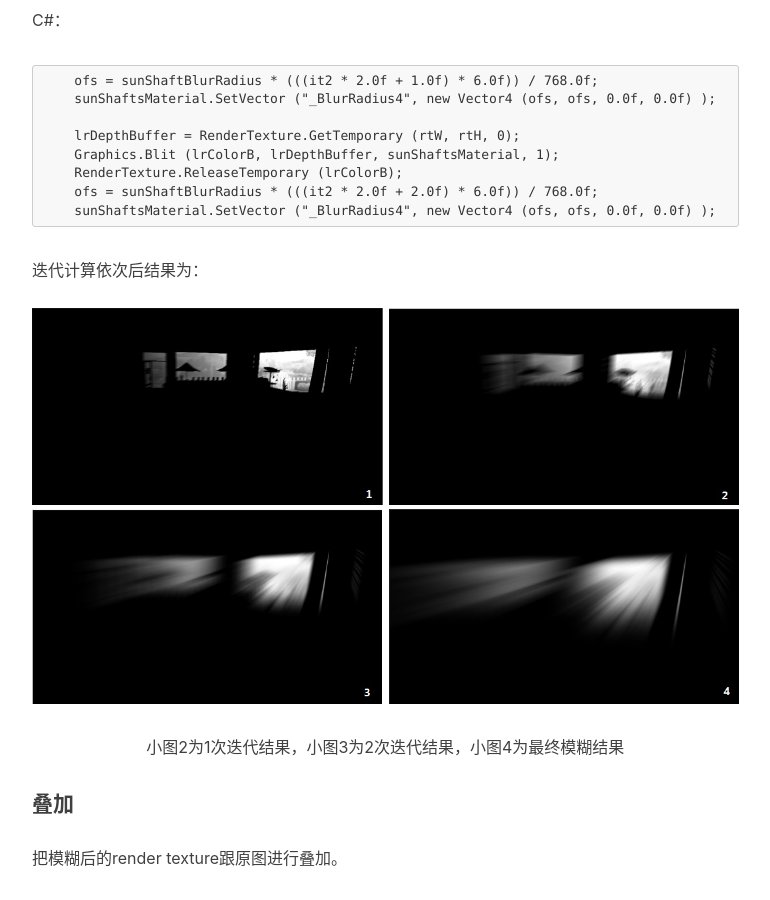
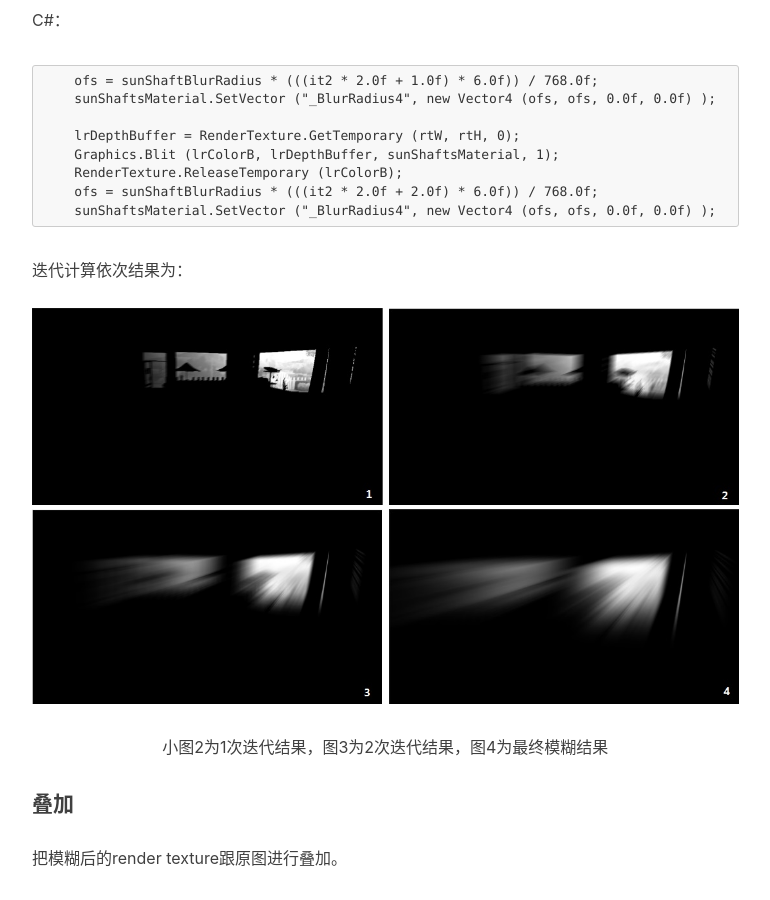
Before and after one commit to chenyong2github/blog, a Jekyll site: the page built from _posts/2017-12-25-sunshaft.markdown, in a window 1280 px wide and 900 px high, scrolled down 3656 px. Shown: the whole window, without its empty margins (233-1003 px from the left). Built offline with Jekyll 4.4.1, drawn with Linux system fonts in a browser that asks for light colours; nearby versions of some CDN libraries; comment, search, counter and statistics services are not loaded.

Commit message:
vulumetric light

````diff
--- a/_posts/2017-12-25-sunshaft.markdown
+++ b/_posts/2017-12-25-sunshaft.markdown
@@ -122,9 +122,9 @@ C#：
     sunShaftsMaterial.SetVector ("_BlurRadius4", new Vector4 (ofs, ofs, 0.0f, 0.0f) );
 ```
 
-迭代计算依次后结果为：
+迭代计算依次结果为：
 ![这里写图片描述](/img/in-post/vl/3.jpg)
-<center>小图2为1次迭代结果，小图3为2次迭代结果，小图4为最终模糊结果</center>
+<center>小图2为1次迭代结果，图3为2次迭代结果，图4为最终模糊结果</center>
 
 #### 叠加
 把模糊后的render texture跟原图进行叠加。
````
